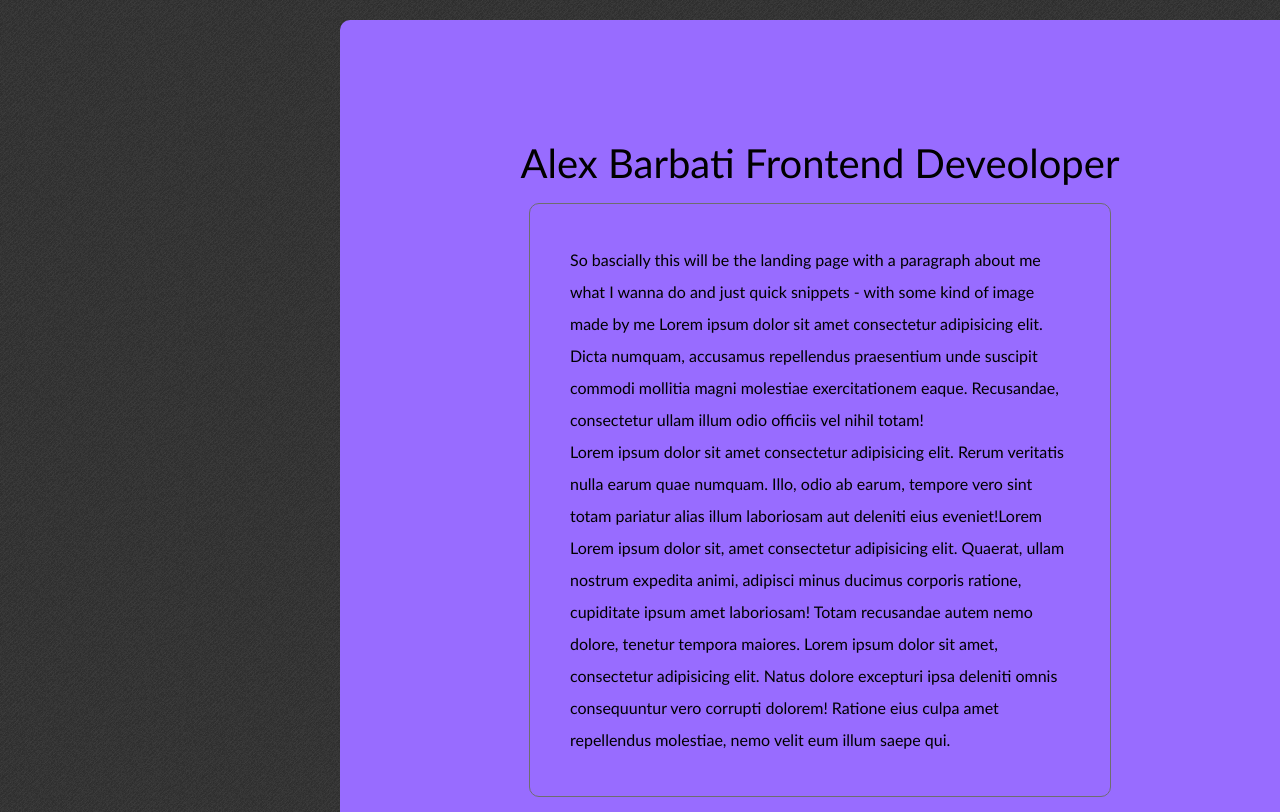
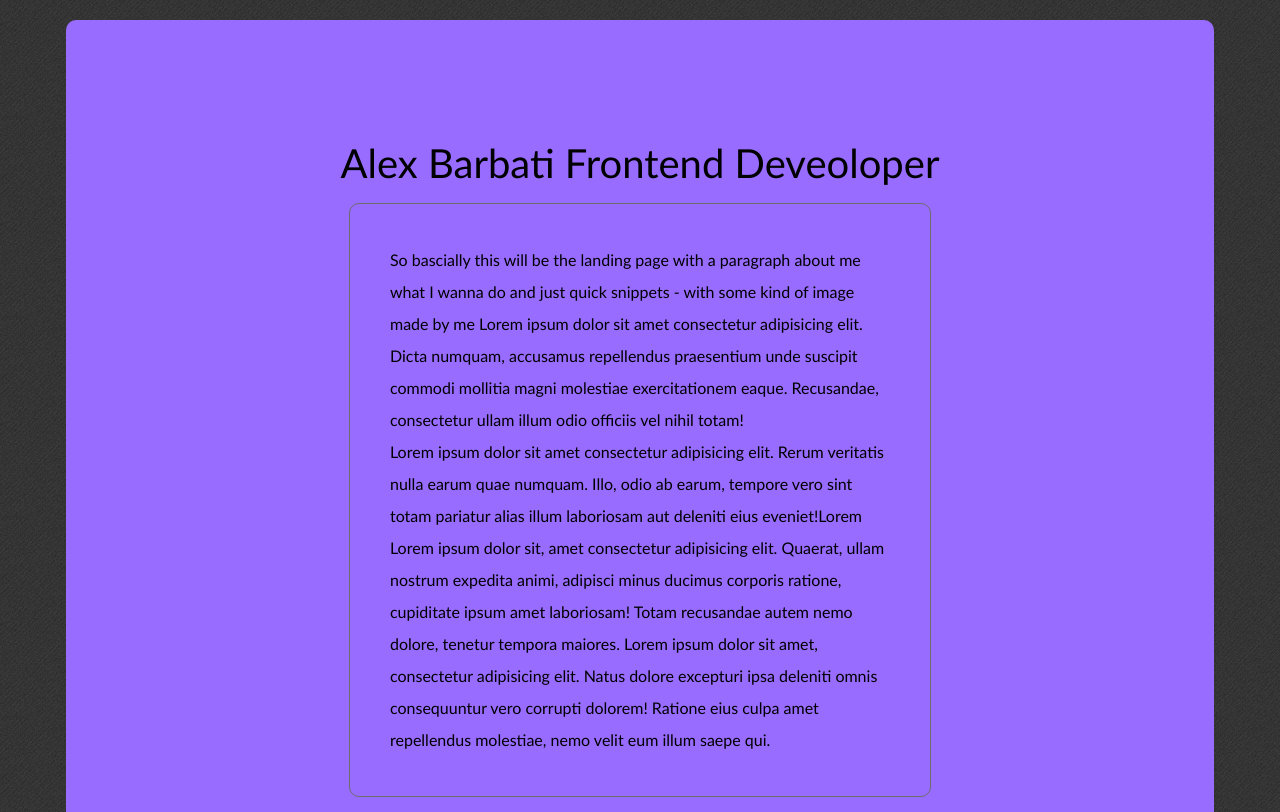
Before and after one commit to ajbarbati/Portfolio_Site, a plain HTML site: page index.html in a window 1280 px wide. Shown: the top 812 px of the page. Drawn offline with Linux system fonts and the light colour scheme.

Commit message:
fixed a grid issue with the columns by no %

```diff
--- a/assets/css/style.css
+++ b/assets/css/style.css
@@ -17,7 +17,7 @@ article {
     ". header header header ."
     ". leftBtn main rightBtn ."
     ". . footer . .";
-    grid-template-columns: 1fr;
+    grid-template-columns: 1fr 1fr 10fr 1fr 1fr;
     grid-template-rows: 1fr 1fr 10%;
 }
 
@@ -76,7 +76,6 @@ main {
     background-color: #aac43b;
     border-radius: 15px;
     padding: 10px;
-    width: 700px;
 }
 
 img {
```
